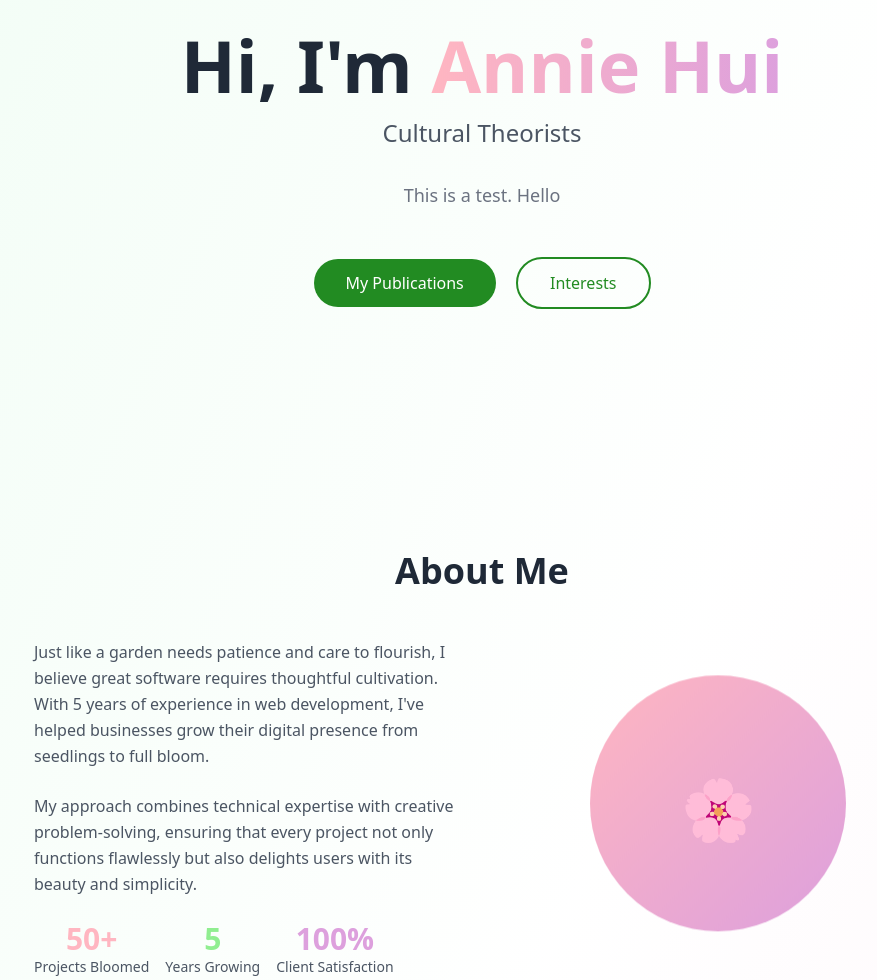
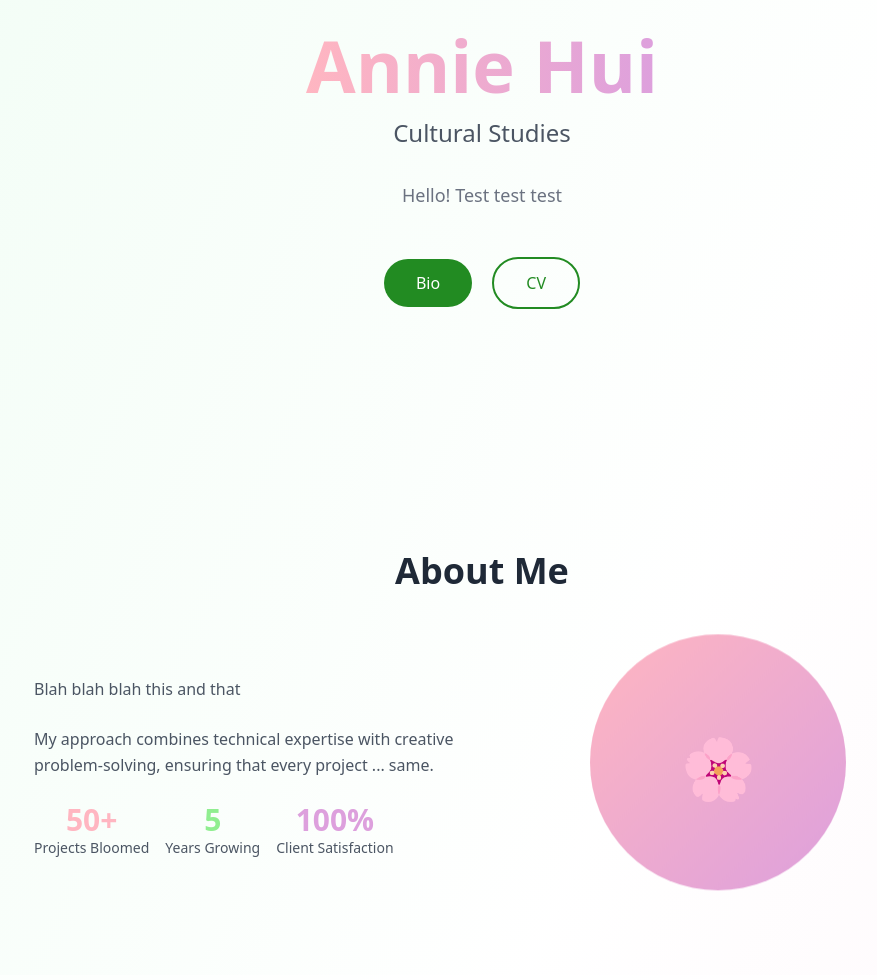
Before and after one commit to annieohui/flower, a plain HTML site: page index.html in a window 1280 px wide. Shown: the part 329-1309 px from the top of the page, without its empty margins (158-1035 px from the left). Drawn offline with nearby package versions, Linux system fonts and the light colour scheme.

Commit message:
Update index.html

```diff
--- a/index.html
+++ b/index.html
@@ -145,38 +145,35 @@
             </div>
 
             <h1 class="text-5xl md:text-7xl font-bold text-gray-800 mb-4">
-                Hi, I'm <span class="text-transparent bg-clip-text bg-gradient-to-r from-flower-pink to-flower-purple">Annie Hui</span>
+                <span class="text-transparent bg-clip-text bg-gradient-to-r from-flower-pink to-flower-purple">Annie Hui</span>
             </h1>
-            <p class="text-xl md:text-2xl text-gray-600 mb-8">Cultural Theorists</p>
+            <p class="text-xl md:text-2xl text-gray-600 mb-8">Cultural Studies</p>
             <p class="text-lg text-gray-500 max-w-2xl mx-auto mb-12">
-                This is a test. Hello
+                Hello! Test test test
             </p>
             <div class="space-x-4">
                 <a href="#projects" class="inline-block bg-leaf-green text-white px-8 py-3 rounded-full hover:bg-green-700 transition transform hover:scale-105">
-                    My Publications
+                    Bio
                 </a>
                 <a href="#contact" class="inline-block border-2 border-leaf-green text-leaf-green px-8 py-3 rounded-full hover:bg-leaf-green hover:text-white transition transform hover:scale-105">
-                    Interests
+                    CV
                 </a>
             </div>
         </div>
     </section>
 
     <!-- About Section -->
-    <section id="about" class="py-20">
+    <section id="bio" class="py-20">
         <div class="container mx-auto px-6">
             <h2 class="text-4xl font-bold text-center text-gray-800 mb-12">About Me</h2>
             <div class="max-w-4xl mx-auto grid md:grid-cols-2 gap-12 items-center">
                 <div class="space-y-6">
                     <p class="text-gray-600 leading-relaxed">
-                        Just like a garden needs patience and care to flourish, I believe great software
-                        requires thoughtful cultivation. With 5 years of experience in web development,
-                        I've helped businesses grow their digital presence from seedlings to full bloom.
+                        Blah blah blah this and that
                     </p>
                     <p class="text-gray-600 leading-relaxed">
                         My approach combines technical expertise with creative problem-solving, ensuring
-                        that every project not only functions flawlessly but also delights users with
-                        its beauty and simplicity.
+                        that every project ... same.
                     </p>
                     <div class="flex space-x-4">
                         <div class="text-center">
```
